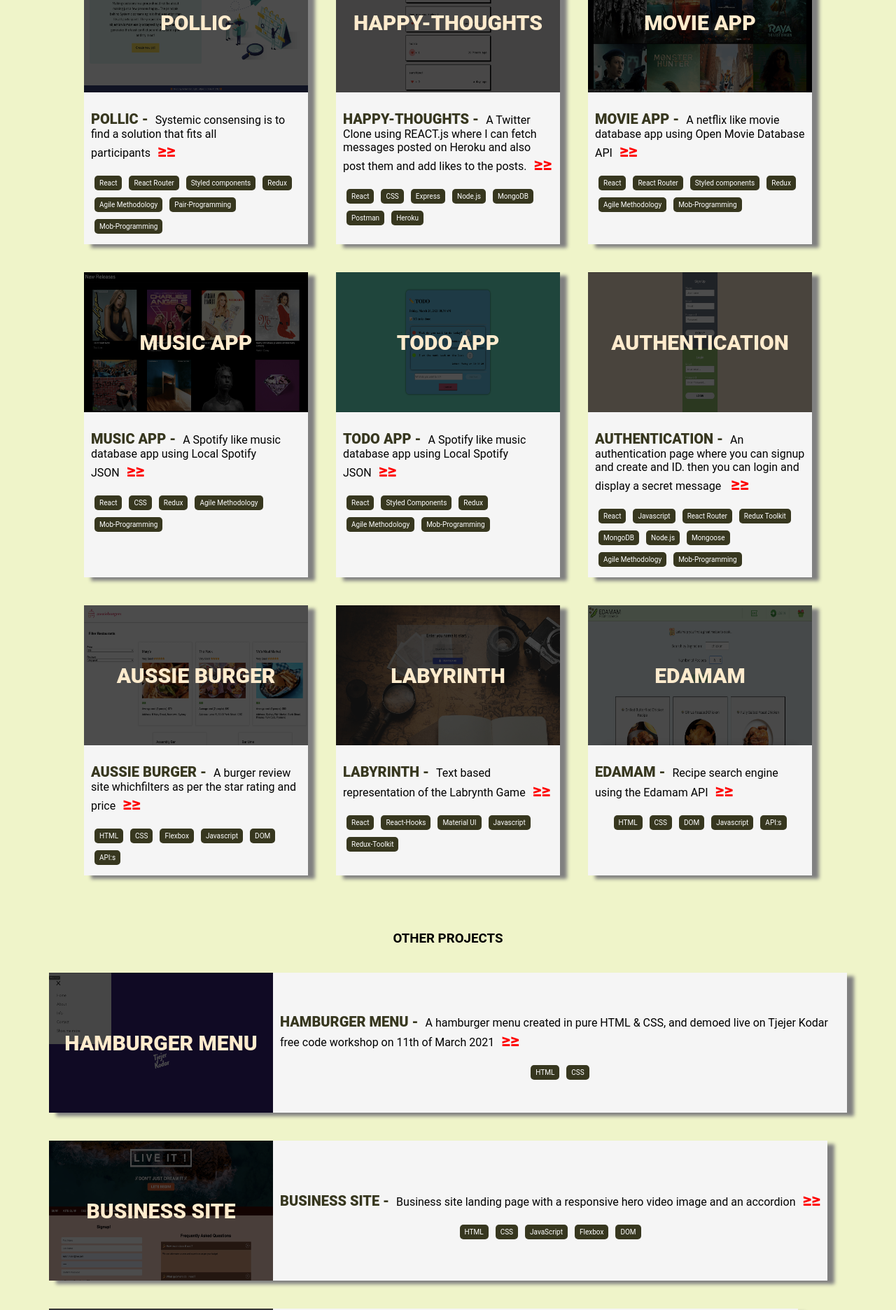
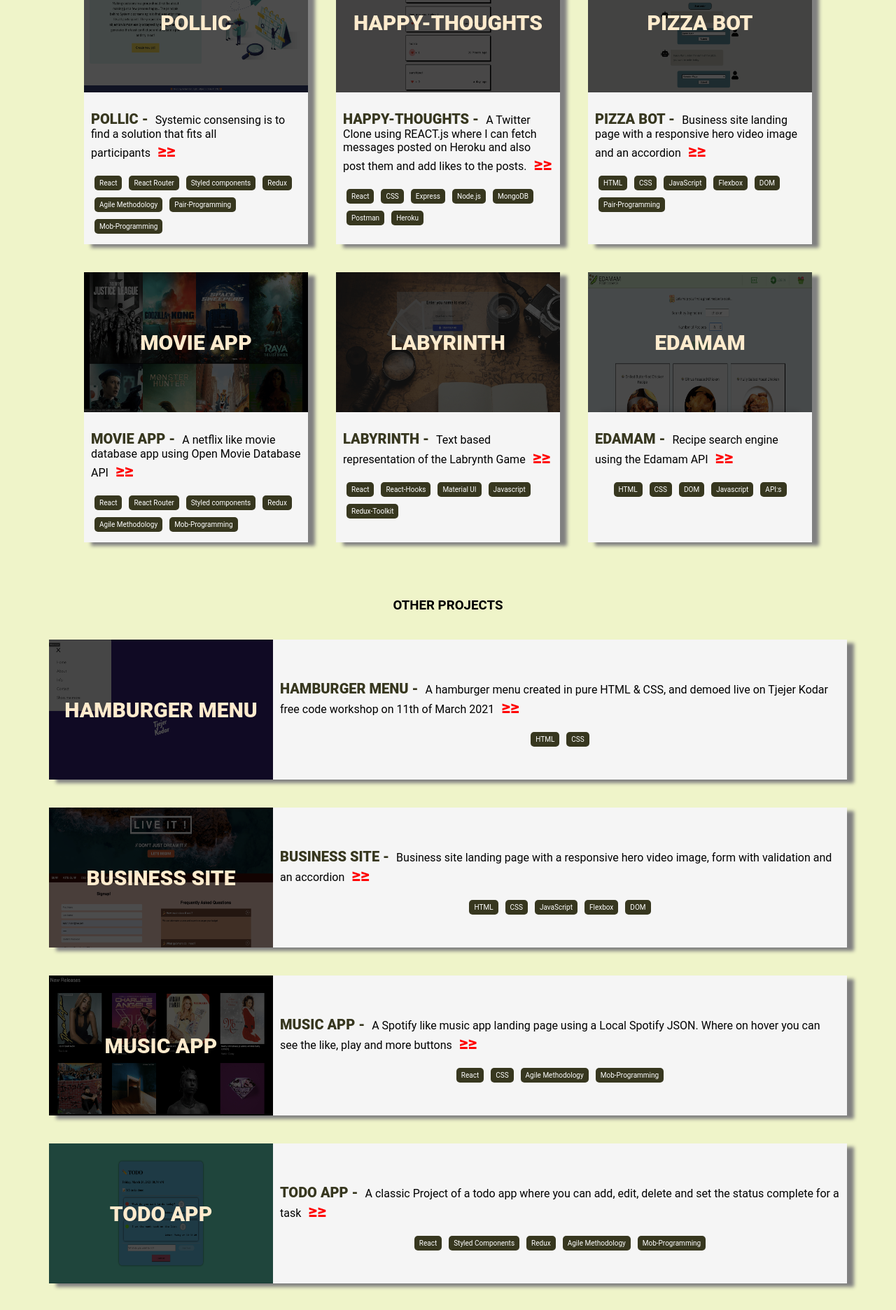
Before and after one commit to karanmann/portfolio-react, a React (Create React App) app in the folder frontend/: page / in a window 1280 px wide. Shown: the part 1540-3412 px from the top of the page at 70% size. Built offline with nearby package versions, Linux system fonts and the light colour scheme.

Commit message:
Link opening in new tabs added

```diff
--- a/frontend/src/components/ForMore.js
+++ b/frontend/src/components/ForMore.js
@@ -20,24 +20,35 @@
       <Title tabIndex="0">FOR MORE</Title>
       <ForMoreIcons>
         <ForMoreIconContainer>
-          <ForMoreLink href="https://www.linkedin.com/in/karanmann84/">
+          <ForMoreLink
+            href="https://www.linkedin.com/in/karanmann84/"
+            target="_blank"
+            rel="noopener noreferrer"
+          >
             <ForMoreImage src={linkedIn} alt="Link to LinkedIN"/>
           </ForMoreLink>
           <ForMoreText>LINKEDIN</ForMoreText>
         </ForMoreIconContainer>
         <ForMoreIconContainer>
-          <ForMoreLink href="https://stackoverflow.com/users/14064949/karan-mann">
+          <ForMoreLink
+            href="https://stackoverflow.com/users/14064949/karan-mann"
+            target="_blank"
+            rel="noopener noreferrer"
+          >
             <ForMoreImage src={stackOverflow} alt="Link to stackoverflow"/>
           </ForMoreLink>
           <ForMoreText>STACK-OVERFLOW</ForMoreText>
         </ForMoreIconContainer>
         <ForMoreIconContainer>
-          <ForMoreLink href="https://github.com/karanmann">
+          <ForMoreLink
+            href="https://github.com/karanmann"
+            target="_blank"
+            rel="noopener noreferrer"
+          >
             <ForMoreImage src={github} alt="Link to Github"/>
           </ForMoreLink>
           <ForMoreText>GITHUB</ForMoreText>
         </ForMoreIconContainer>
-
       </ForMoreIcons>
     </ForMoreContainer>
   )
--- a/frontend/src/components/Header.js
+++ b/frontend/src/components/Header.js
@@ -40,15 +40,24 @@
         </LeftContainer>
         <RightContainer>
           <IconContainer>
-            <IconLinkContainer href={linkedInLink} tabIndex='0'>
+            <IconLinkContainer
+              href={linkedInLink}
+              tabIndex='0'
+              target="_blank"
+              rel="noopener noreferrer"
+            >
               <IconImageContainer
                 src={linkedInIcon}
                 alt='Icon to LinkedIN'
                 aria-label='Linkedin profile'
-                rel='noreferrer'
+                rel="noreferrer"
               />
             </IconLinkContainer>
-            <IconLinkContainer href={githubLink} tabIndex='0'>
+            <IconLinkContainer
+              href={githubLink}
+                tabIndex='0'
+                target="_blank"
+                rel="noopener noreferrer">
               <IconImageContainer
                 src={githubIcon}
                 alt='Icon to Github'
@@ -56,7 +65,12 @@
                 rel='noreferrer'
               />
             </IconLinkContainer>
-            <IconLinkContainer href={stackOverflowLink} tabIndex='0'>
+            <IconLinkContainer
+              href={stackOverflowLink}
+              tabIndex='0'
+              target="_blank"
+              rel="noopener noreferrer"
+            >
               <IconImageContainer
                 src={stackoverflowIcon}
                 alt='Icon to Stackoverflow'
--- a/frontend/src/components/projects/FeaturedProjects.js
+++ b/frontend/src/components/projects/FeaturedProjects.js
@@ -21,7 +21,11 @@
         return (
            <Card key={myProject.title}>
             <ImageContainer>
-              <a href={myProject.live_url}>
+              <a
+                href={myProject.live_url}
+                target="_blank"
+                rel="noopener noreferrer"
+              >
                 <ImageOverlay>
                   <ImageTitle>{myProject.title}</ImageTitle>
                 </ImageOverlay>
@@ -33,7 +37,12 @@
                 <DetailsTitle>{myProject.title} -</DetailsTitle>
                 <DetailsDescription>{myProject.description}</DetailsDescription>
                 <span>
-                  <DetailsLink href={myProject.live_url}>≥≥</DetailsLink>
+                  <DetailsLink
+                    href={myProject.live_url}
+                    target="_blank"
+                    rel="noopener noreferrer"
+                  >≥≥
+                  </DetailsLink>
                 </span>
               </p>
               <CardTechContainer>
--- a/frontend/src/components/projects/OtherProjects.js
+++ b/frontend/src/components/projects/OtherProjects.js
@@ -19,7 +19,11 @@
         return (
         <OtherCard key={myProject.title}>
           <OtherImageContainer>
-            <a href={myProject.live_url}>
+            <a
+              href={myProject.live_url}
+              target="_blank"
+              rel="noopener noreferrer"
+              >
               <ImageOverlay>
                 <ImageTitle>{myProject.title}</ImageTitle>
               </ImageOverlay>
@@ -31,7 +35,13 @@
               <DetailsTitle>{myProject.title} -</DetailsTitle>
               <DetailsDescription>{myProject.description}</DetailsDescription>
               <span>
-                <DetailsLink className='featured-card-description-title' href={myProject.live_url}>≥≥</DetailsLink>
+                <DetailsLink
+                  href={myProject.live_url}
+                  target="_blank"
+                  rel="noopener noreferrer"
+                >
+                  ≥≥
+                </DetailsLink>
               </span>
             </p>
             <CardTechContainer>
--- a/frontend/src/projects.js
+++ b/frontend/src/projects.js
@@ -46,7 +46,7 @@
     },
     {
       "title": "Business Site",
-      "description":"Business site landing page with a responsive hero video image and an accordion",
+      "description":"Business site landing page with a responsive hero video image, form with validation and an accordion",
       "image_url": "./projects/business-site.png",
       "live_url": "https://business-adventure.netlify.app/",
       "techs": [
@@ -72,7 +72,7 @@
         "DOM",
         "Pair-Programming"
       ],
-      "featured": false,
+      "featured": true,
     },
     {
       "title": "Movie App",
@@ -91,21 +91,20 @@
     },
     {
       "title": "Music App",
-      "description": "A Spotify like music database app using Local Spotify JSON",
+      "description": "A Spotify like music app landing page using a Local Spotify JSON. Where on hover you can see the like, play and more buttons",
       "image_url": "./projects/music-app.png",
       "live_url": "https://spotify-music-clone.netlify.app",
       "techs": [
         "React",
         "CSS",
-        "Redux",
         "Agile Methodology",
         "Mob-Programming"
       ],
-      "featured": true,
+      "featured": false,
     },
     {
       "title": "Todo App",
-      "description": "A Spotify like music database app using Local Spotify JSON",
+      "description": "A classic Project of a todo app where you can add, edit, delete and set the status complete for a task",
       "image_url": "./projects/todoapp.png",
       "live_url": "https://todo-it-today.netlify.app",
       "techs": [
@@ -115,7 +114,7 @@
         "Agile Methodology",
         "Mob-Programming"
       ],
-      "featured": true,
+      "featured": false,
     },
     {
       "title": "Authentication",
@@ -133,7 +132,7 @@
         "Agile Methodology",
         "Mob-Programming"
       ],
-      "featured": true,
+      "featured": false,
     },
     {
       "title": "Game Zone",
@@ -178,7 +177,7 @@
     },
     {
       "title": "Aussie Burger",
-      "description": "A burger review site whichfilters as per the star rating and price",
+      "description": "A burger review site using the Zomato API which filters the restaurants as per the star rating and price",
       "image_url": "./projects/burgersite.png",
       "live_url": "https://zomato-review-clone.netlify.app",
       "techs": [
@@ -189,7 +188,7 @@
         "DOM",
         "API:s"
       ],
-      "featured": true,
+      "featured": false,
     },
     {
       "title": "Chore-Door",
```
